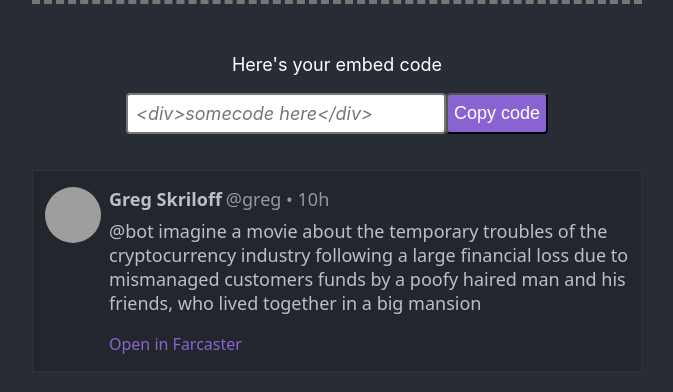
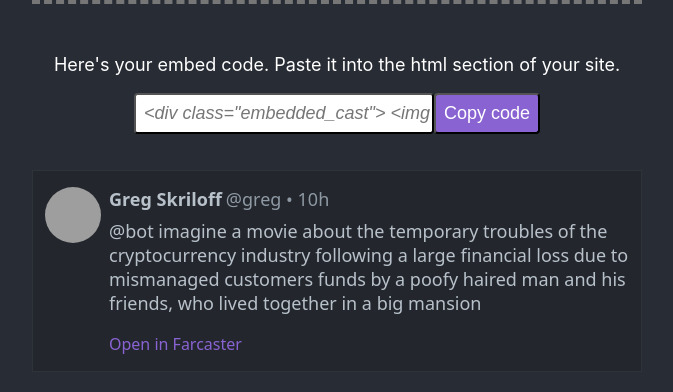
Before and after one commit to Dsinghbailey/embedcaster, a React (Create React App) app: page / in a window 1280 px wide. Both pictures are taken after a click on the button "Make embed". Shown: the part 498-890 px from the top of the page, without its empty margins (303-976 px from the left). Built offline with nearby package versions, Linux system fonts and the light colour scheme; grey boxes are pictures that could not be loaded.

Commit message:
done frontend

```diff
--- a/package.json
+++ b/package.json
@@ -6,9 +6,11 @@
     "@testing-library/jest-dom": "^5.16.5",
     "@testing-library/react": "^13.4.0",
     "@testing-library/user-event": "^13.5.0",
+    "dompurify": "^2.4.1",
     "humanize-duration": "^3.27.3",
     "react": "^18.2.0",
     "react-dom": "^18.2.0",
+    "react-hot-toast": "^2.4.0",
     "react-scripts": "5.0.1",
     "web-vitals": "^2.1.4"
   },
--- /dev/null
+++ b/public/EmbedCast.js
@@ -0,0 +1,50 @@
+// Cast CSS as text
+var styles = `
+/* Cast css */
+.embedded_cast {
+  background-color: #23272D;
+  max-width: 600px;
+  padding: 16px 4px;
+  text-align:left;
+  border: #2E333A 1px solid;
+  display: flex;
+  font-family: system-ui, -apple-system, BlinkMacSystemFont, 'Segoe UI', Roboto, Oxygen, Ubuntu, Cantarell, 'Open Sans', 'Helvetica Neue', sans-serif;
+}
+.embedded_cast__avatar {
+  border-radius: 100%;
+  width: 56px;
+  height: 56px;
+  padding: 0px 8px;
+}
+.embedded_cast__top{
+  display: flex;
+  margin-bottom: 8px;
+}
+.embedded_cast__h1{
+  color: #b8c1ca;
+  font-weight: 700;
+  font-size: 18px;
+  padding-right:4px;
+}
+.embedded_cast__h2{
+  color: #8E99A3;
+  font-weight: 400;
+  font-size: 18px;
+}
+
+.embedded_cast__p {
+  color: #b8c1ca;
+  font-weight: 400;
+  font-size: 18px;
+  margin-bottom: 16px;
+}
+.embedded_cast__link {
+  color: #8a63d2;
+  font-size: 16px;
+  text-decoration: none;
+}
+`
+
+var styleSheet = document.createElement("style")
+styleSheet.innerText = styles
+document.head.appendChild(styleSheet)
--- a/public/index.html
+++ b/public/index.html
@@ -41,3 +41,4 @@
     -->
   </body>
 </html>
+<script async src="%PUBLIC_URL%/EmbedCast.js" charset="utf-8"></script>
--- a/src/App.css
+++ b/src/App.css
@@ -49,7 +49,7 @@
 .button {
   font-size: 18px;
   border-radius: 4px;
-  padding: 4px 6px;
+  padding: 4px 8px;
   background-color: #8a63d2;
   color: white;
   cursor: pointer;
@@ -73,54 +73,12 @@
   width: 300px;
   font-style:italic;
   color: rgb(118, 118, 118);
-  border: rgb(118, 118, 118) 2px solid;
+  /* border: rgb(118, 118, 118) 2px solid; */
   background-color: white;
   overflow-x: scroll;
   text-align: left;
   cursor: pointer;
-}
-/* Cast css */
-.embedded_cast {
-  background-color: #23272D;
-  max-width: 600px;
-  padding: 16px 4px;
-  text-align:left;
-  border: #2E333A 1px solid;
-  display: flex;
-  font-family: system-ui, -apple-system, BlinkMacSystemFont, 'Segoe UI', Roboto, Oxygen, Ubuntu, Cantarell, 'Open Sans', 'Helvetica Neue', sans-serif;
-}
-.embedded_cast__avatar {
-  border-radius: 100%;
-  width: 56px;
-  height: 56px;
-  padding: 0px 8px;
-}
-.embedded_cast__top{
-  display: flex;
-  margin-bottom: 8px;
-}
-.embedded_cast__h1{
-  color: #b8c1ca;
-  font-weight: 700;
-  font-size: 18px;
-  padding-right:4px;
-}
-.embedded_cast__h2{
-  color: #8E99A3;
-  font-weight: 400;
-  font-size: 18px;
-}
-
-.embedded_cast__p {
-  color: #b8c1ca;
-  font-weight: 400;
-  font-size: 18px;
-  margin-bottom: 16px;
-}
-.embedded_cast__link {
-  color: #8a63d2;
-  font-size: 16px;
-  text-decoration: none;
+  white-space: nowrap;
 }
 
 
--- a/src/App.js
+++ b/src/App.js
@@ -1,7 +1,14 @@
 import "./App.css";
 import {useEffect, useRef, useState} from 'react';
+import DOMPurify from 'dompurify'
+import toast, { Toaster } from 'react-hot-toast';
+
+// Users paste a cast link from far caster and they get an embed of the cast
+// Two divs to this page: Input-block and Embed-block
+// Users enter link in Input-block and retrieve embed from Embed-block
 
 function App() {
+  // Get Cast
   const dummyCastLink = "farcaster://casts/0x1a20b19094e257fb1536fe7f3a4785fe9e603a8e7159fccee1ab80760df6fdac/0x1a20b19094e257fb1536fe7f3a4785fe9e603a8e7159fccee1ab80760df6fdac"
   const dummyCast = {
     body: {
@@ -56,7 +63,8 @@
       openGraph: [],
     },
   };
-  const dummyCode = `<div>somecode here</div>`;
+
+  // Get Time in good format
   const humanizeDuration = require("humanize-duration");
   const shortEnglishHumanizer = humanizeDuration.humanizer({
     language: "shortEn",
@@ -73,14 +81,16 @@
       },
     },
   });
-
   const dummyTime = shortEnglishHumanizer(Date.now() - dummyCast.body.publishedAt, { largest: 1 }).replace(/\s/g, '');
 
+  // Embed block variables
   const embedRef = useRef(null);
   const [embedVisible, setEmbedVisible] = useState(false)
+
   // make embed
   function makeEmbed(){
     setEmbedVisible(true);
+    embedRef.current?.scrollIntoView({behavior: 'smooth'});
   }
   // scroll to made embed
   useEffect(()=>{
@@ -88,8 +98,40 @@
       embedRef.current?.scrollIntoView({behavior: 'smooth'});
     }
   },[embedVisible])
+
+  const embeddedCastCode = `<div class="embedded_cast">
+  <img class="embedded_cast__avatar" src=${dummyCast.meta.avatar} alt='avatar'/>
+  <div class="embedded_cast__text" >
+  <div class="embedded_cast__top">
+    <div class="embedded_cast__h1">
+      ${dummyCast.meta.displayName}
+    </div>
+    <div class="embedded_cast__h2">
+      ${" "}
+      @${dummyCast.body.username} &bull; ${dummyTime}
+    </div>
+  </div>
+  <div class="embedded_cast__p">
+  ${dummyCast.body.data.text}
+  </div>
+    <a class="embedded_cast__link"
+      href=${dummyCastLink}
+      target="_blank"
+      rel="noopener noreferrer" >
+      Open in Farcaster
+    </a>
+  </div>
+</div>`.replace(/(\r\n|\n|\r)/gm, "");
+
+// Copy Embed code
+function copyEmbed(){
+  navigator.clipboard.writeText(embeddedCastCode)
+  toast.success("Code copied!")
+}
+
   return (
     <div className="App">
+      <div><Toaster/></div>
       <div className="App-content">
         <h1>
           {" "}
@@ -114,36 +156,14 @@
           </div>
         </div>
         <div className="Embed-block" ref={embedRef} style={{ display: `${embedVisible ? 'block': 'none'}` }}>
-          <p> Here's your embed code</p>
+          <p> Here's your embed code. Paste it into the html section of your site.</p>
           <div className="Center-div">
-            <div className="Button-group">
-              <div className="Code-box">{dummyCode}</div>
+            <div className="Button-group" onClick={copyEmbed}>
+              <button className="Code-box">{embeddedCastCode}</button>
               <button className="button">Copy code</button>
             </div>
           </div>
-          <div className="embedded_cast">
-            <img className="embedded_cast__avatar" src={dummyCast.meta.avatar} alt='avatar'/>
-            <div className="embedded_cast__text" >
-            <div className="embedded_cast__top">
-              <div className="embedded_cast__h1">
-                {dummyCast.meta.displayName}
-              </div>
-              <div className="embedded_cast__h2">
-                {" "}
-                @{dummyCast.body.username} &bull; {dummyTime}
-              </div>
-            </div>
-            <div className="embedded_cast__p">
-            {dummyCast.body.data.text}
-            </div>
-              <a className="embedded_cast__link"
-                href={dummyCastLink}
-                target="_blank"
-                rel="noopener noreferrer" >
-                Open in Farcaster
-              </a>
-            </div>
-          </div>
+          <div dangerouslySetInnerHTML={{__html: DOMPurify.sanitize(embeddedCastCode)}} />
         </div>
       </div>
     </div>
```
Also changed, not shown: public/manifest.json, 2 other files (tests, documents, lock files or other folders).
